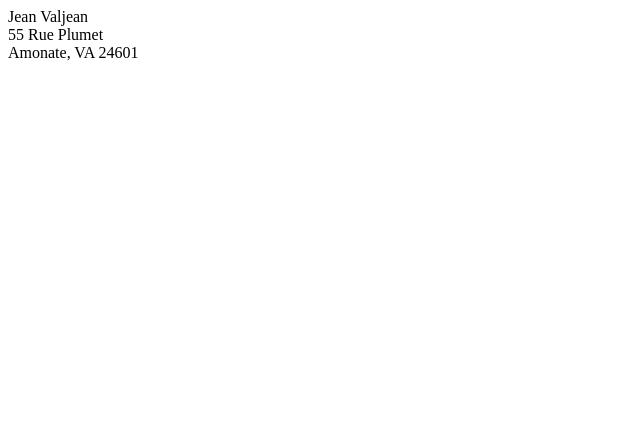
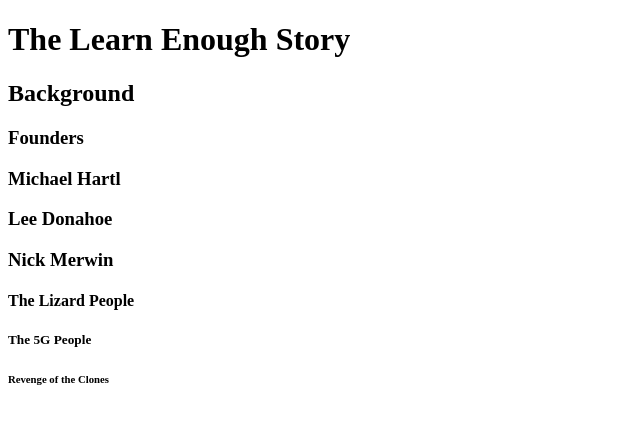
Before and after one commit to agmorgan14/Sample-Web, a plain HTML site: page index.html in a window 1280 px wide. Shown: the whole page, without its empty margins (0-640 px from the left). Drawn offline with Linux system fonts and the light colour scheme.

Commit message:
Add Headings

```diff
--- a/index.html
+++ b/index.html
@@ -1,12 +1,18 @@
 <!DOCTYPE html>
 <html>
   <head>
-    <title>Who am I?</title>
+    <title>Learn Enough to Be Dangerous</title>
     <meta charset="utf-8">
   </head>
   <body>
-    Jean Valjean<br>
-    55 Rue Plumet<br>
-    Amonate, VA 24601
+    <h1>The Learn Enough Story </h1>
+    <h2>Background </h2>
+    <h3>Founders</h3>
+    <h3>Michael Hartl</h3>
+    <h3>Lee Donahoe</h3>
+    <h3>Nick Merwin</h3>
+    <h4> The Lizard People</h4>
+    <h5>The 5G People</h5>
+    <h6>Revenge of the Clones</h6>
   </body>
 </html>
```
